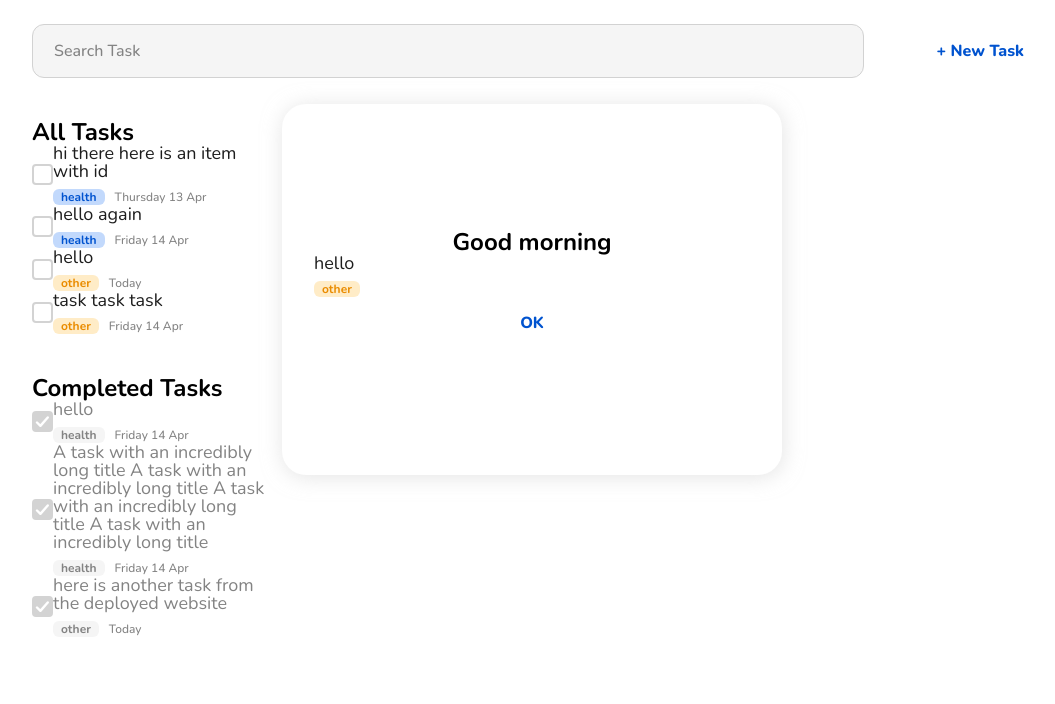
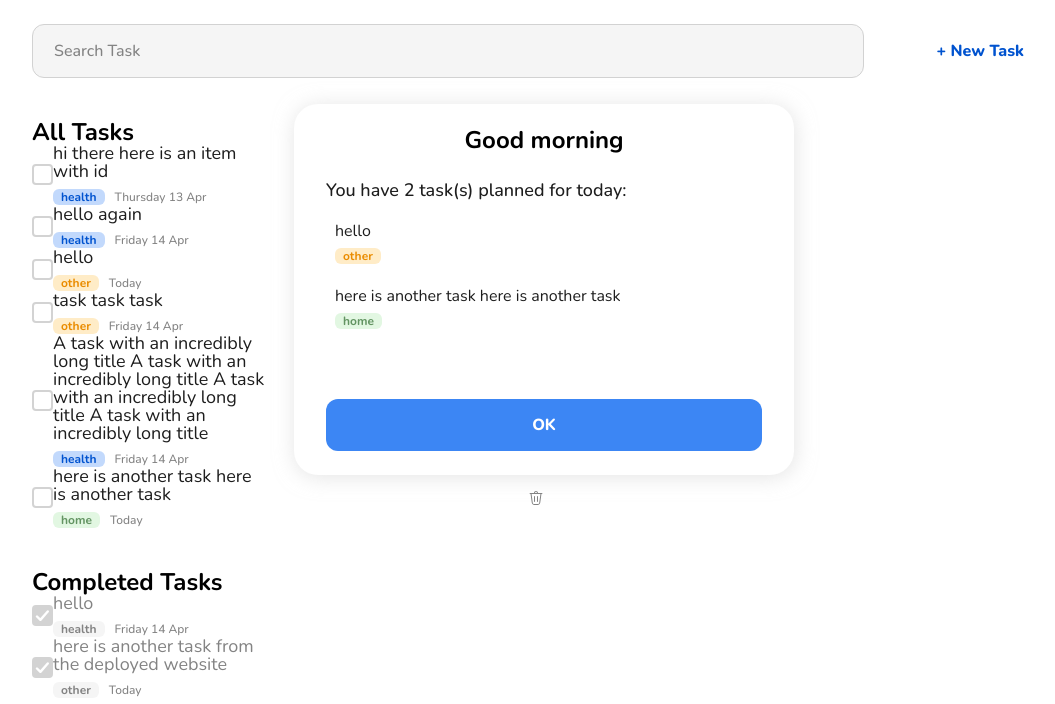
Before and after one commit to mikhailkollen/internship-tasks, a website with bundled scripts: page HW5/index.html in a window 1280 px wide. Shown: the part 96-800 px from the top of the page, without its empty margins (96-1151 px from the left). Built offline with nearby package versions, Linux system fonts and the light colour scheme; no server answers; data requests are answered from the project's data file.

Commit message:
add request location and weather at location

```diff
--- a/HW5/db.json
+++ b/HW5/db.json
@@ -38,7 +38,7 @@
     {
       "id": "lgggzjx3-umczh8",
       "title": "A task with an incredibly long title A task with an incredibly long title A task with an incredibly long title A task with an incredibly long title",
-      "status": "completed",
+      "status": null,
       "tag": "health",
       "date": "2023-04-14T00:00:00.000Z"
     },
@@ -48,6 +48,13 @@
       "status": "completed",
       "tag": "other",
       "date": "2023-04-15T00:00:00.000Z"
+    },
+    {
+      "id": "lgi3qenu-vs2yl4",
+      "title": "here is another task here is another task",
+      "status": null,
+      "tag": "home",
+      "date": "2023-04-15T00:00:00.000Z"
     }
   ]
 }
--- a/HW5/functional/app.js
+++ b/HW5/functional/app.js
@@ -10,6 +10,7 @@ import {
   setModalShown,
 } from "./utils.js";
 import { ListItem } from "./components/Item.js";
+import { TodayTasksModal } from "./components/TodayTasksModal.js";
 
 (function () {
   let state = undefined;
@@ -68,36 +69,13 @@ import { ListItem } from "./components/Item.js";
       return tasks;
     };
 
-    // check if there are planned tasks for today
     const todayTasks = allTasks.filter((task) => {
       if (task.status !== "completed") {
         return checkIfToday(task.date);
       }
     });
     if (todayTasks.length && checkIfModalShownToday() === false) {
-      const overlay = addOverlay();
-      const todayTasksModal = document.createElement("div");
-      todayTasksModal.classList.add("today-tasks-modal", "modal");
-      const todayTasksModalTitle = document.createElement("h2");
-      todayTasksModalTitle.classList.add("list-title");
-      todayTasksModalTitle.innerHTML = "Good morning";
-      const todayTasksModalList = document.createElement("ul");
-      todayTasksModalList.classList.add("today-tasks-modal-list");
-      todayTasksModal.append(todayTasksModalTitle, todayTasksModalList);
-      todayTasks.forEach((task) => {
-        const todayTasksModalListItem = ListItem({ task, isModalTask: true });
-        todayTasksModalList.append(todayTasksModalListItem);
-      });
-      const todayTasksModalButton = Button({
-        text: "OK",
-        onClick: () => {
-          todayTasksModal.remove();
-          overlay.remove();
-        },
-      });
-      todayTasksModal.append(todayTasksModalButton);
-      document.body.append(todayTasksModal);
-      setModalShown();
+      TodayTasksModal(todayTasks);
     }
 
     window.addEventListener("load", async () => {
--- a/HW5/functional/components/Item.js
+++ b/HW5/functional/components/Item.js
@@ -1,7 +1,6 @@
 import { tagLabels, checkIfToday, checkIfTomorrow } from "../utils.js";
 
 export const ListItem = ({ task, isModalTask }) => {
-  console.log(isModalTask);
   const li = document.createElement("li");
   li.setAttribute("data-value", `${task.title}`);
   li.setAttribute("data-id", `${task.id}`);
--- /dev/null
+++ b/HW5/functional/components/TodayTasksModal.js
@@ -0,0 +1,39 @@
+import { addOverlay } from "../utils.js";
+import { ListItem } from "./Item.js";
+import { Button } from "./Button.js";
+import { setModalShown } from "../utils.js";
+
+export const TodayTasksModal = (todayTasks) => {
+  const overlay = addOverlay();
+  const todayTasksModal = document.createElement("div");
+  todayTasksModal.classList.add("today-tasks-modal", "modal");
+  const todayTasksModalTitle = document.createElement("h2");
+  todayTasksModalTitle.classList.add("list-title");
+  todayTasksModalTitle.innerHTML = "Good morning";
+  const todayTasksModalText = document.createElement("p");
+  todayTasksModalText.classList.add("today-tasks-modal-text");
+  todayTasksModalText.innerHTML = `You have ${todayTasks.length} task(s) planned for today:`;
+
+  const todayTasksModalList = document.createElement("ul");
+  todayTasksModalList.classList.add("today-tasks-modal-list");
+  todayTasksModal.append(
+    todayTasksModalTitle,
+    todayTasksModalText,
+    todayTasksModalList
+  );
+  todayTasks.forEach((task) => {
+    const todayTasksModalListItem = ListItem({ task, isModalTask: true });
+    todayTasksModalList.append(todayTasksModalListItem);
+  });
+  const todayTasksModalButton = Button({
+    text: "OK",
+    onClick: () => {
+      todayTasksModal.remove();
+      overlay.remove();
+    },
+    className: "today-tasks-modal-button",
+  });
+  todayTasksModal.append(todayTasksModalButton);
+  document.body.append(todayTasksModal);
+  setModalShown();
+};
--- a/HW5/functional/components/WeatherWidget.js
+++ b/HW5/functional/components/WeatherWidget.js
@@ -9,18 +9,31 @@ export const WeatherWidget = () => {
   const weatherAndTemp = document.createElement("div");
   weatherAndTemp.classList.add("weather-and-temp");
   const weatherIcon = document.createElement("img");
+  weatherIcon.classList.add("weather-icon");
 
   const temp = document.createElement("h2");
 
+  const requestUserLocation = () => {
+    return new Promise((resolve, reject) => {
+      if (navigator.geolocation) {
+        navigator.geolocation.getCurrentPosition((position) => {
+          const lat = position.coords.latitude;
+          const lon = position.coords.longitude;
+          resolve(`${lat},${lon}`);
+        });
+      } else {
+        resolve("Tbilisi");
+      }
+    });
+  };
+
   const getWeatherData = async () => {
+    const location = await requestUserLocation();
+
     const response = await fetch(
-      "https://api.weatherapi.com/v1/current.json?key=e23a91944f1d47e890b132759231304&q=Tbilisi"
+      `https://api.weatherapi.com/v1/current.json?key=e23a91944f1d47e890b132759231304&q=${location}`
     );
-    // const response = await fetch(
-    //   `https://api.weatherapi.com/v1/current.json?key=${process.env.WEATHER_API_KEY}&q=Tbilisi`
-    // );
     const weatherData = await response.json();
-    console.log(weatherData);
     city.innerHTML = weatherData.location.name;
     weatherIcon.src = weatherData.current.condition.icon;
     temp.innerHTML = `${weatherData.current.temp_c}°C`;
--- a/HW5/functional/utils.js
+++ b/HW5/functional/utils.js
@@ -90,7 +90,6 @@ export const checkIfModalShownToday = () => {
   const todayDate = `${today.getDate()}.${
     today.getMonth() + 1
   }.${today.getFullYear()}`;
-  console.log(localStorageModal === todayDate);
   return localStorageModal === todayDate;
 };
 
--- a/HW5/package.json
+++ b/HW5/package.json
@@ -1 +1 @@
-{"scripts":{"start":"npx http-server -p 8000 && npx json-server --watch db.json --port 3004"}}
+{"scripts":{"start":"npx json-server --watch db.json --port 3004"}}
--- a/HW5/styles/main.css
+++ b/HW5/styles/main.css
@@ -5,6 +5,32 @@ html {
 }
 * {
   box-sizing: border-box;
+}
+
+::-webkit-scrollbar {
+  height: 20px;
+  width: 11px;
+  cursor: pointer;
+}
+
+::-webkit-scrollbar-track {
+  background-color: #f2f4f7;
+  min-height: 17px;
+  border: 1px solid #eaecf0;
+  border-radius: 58px;
+}
+
+::-webkit-scrollbar-thumb {
+  background-color: #d9d9d9;
+  border-radius: 58px;
+  cursor: pointer;
+}
+
+@supports (scrollbar-color: #d9d9d9 #f2f4f7) {
+  * {
+    scrollbar-color: #d9d9d9 #f2f4f7;
+    scrollbar-width: thin;
+  }
 }
 
 .app-title {
@@ -46,13 +72,7 @@ html {
   display: flex;
   align-items: center;
   justify-content: space-between;
-  gap: 23px;
-}
-
-.today-tasks-modal {
-  min-width: 350px;
-  max-width: 500px;
-  padding: 24px 32px;
+  /* gap: 23px; */
 }
 
 .today-tasks-modal ul {
@@ -75,33 +95,20 @@ html {
   margin: 0;
 }
 
+.today-tasks-modal-button {
+  width: 100%;
+  background: #3c86f4;
+  margin-top: 31px;
+  color: #ffffff;
+  transition: all 0.6s ease-in-out;
+}
+
 .today-tasks-modal-list {
   width: 100%;
 }
 
-::-webkit-scrollbar {
-  height: 20px;
-  width: 11px;
-}
-
-::-webkit-scrollbar-track {
-  background-color: #f2f4f7;
-  min-height: 17px;
-  border: 1px solid #eaecf0;
-  border-radius: 58px;
-}
-
-::-webkit-scrollbar-thumb {
-  background-color: #d9d9d9;
-  border-radius: 58px;
-  cursor: pointer;
-}
-
-@supports (scrollbar-color: #d9d9d9 #f2f4f7) {
-  * {
-    scrollbar-color: #d9d9d9 #f2f4f7;
-    scrollbar-width: thin;
-  }
+.today-tasks-modal-list .list-item-label {
+  width: 100%;
 }
 
 body {
@@ -481,8 +488,60 @@ input[type="text"]:focus {
   cursor: pointer;
 }
 
+.weather-icon {
+  width: 64px;
+  height: 64px;
+}
 .completed .task-title {
   color: #838383;
+}
+.today-tasks-modal {
+  min-width: 350px;
+  max-width: 500px;
+  display: flex;
+  align-items: center;
+  justify-content: space-between;
+  flex-direction: column;
+  left: calc(50% - 250px);
+  padding: 24px 32px;
+}
+
+.today-tasks-modal label {
+  margin-bottom: 15px;
+  cursor: default;
+}
+
+.today-tasks-modal .tag-label {
+  cursor: default;
+}
+
+.today-tasks-modal .task-title {
+  font-size: 16px;
+}
+
+.today-tasks-modal-list {
+  padding: 9px;
+}
+.today-tasks-modal-text {
+  font-family: "Nunito", sans-serif;
+  color: #1d1d1d;
+  font-size: 18px;
+  font-weight: 500;
+
+  text-align: left;
+  align-self: flex-start;
+}
+
+.today-tasks-modal-list .list-item-tag-container {
+  width: 70%;
+}
+.today-tasks-modal ul li {
+  margin: 9px 0;
+  padding: 0;
+}
+
+.today-tasks-modal .list-title {
+  padding-bottom: 23px;
 }
 
 @media only screen and (min-width: 1080px) {
@@ -513,4 +572,8 @@ input[type="text"]:focus {
     background-color: #3c86f4;
     color: #ffffff;
   }
+
+  .today-tasks-modal-button:hover {
+    filter: brightness(1.1);
+  }
 }
```
